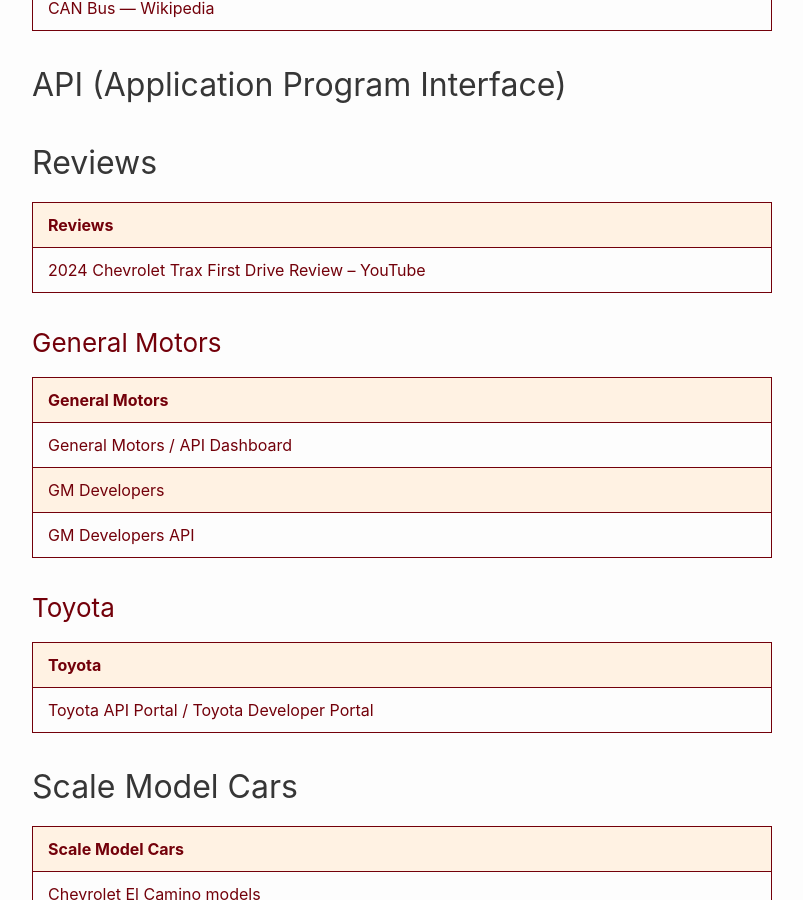
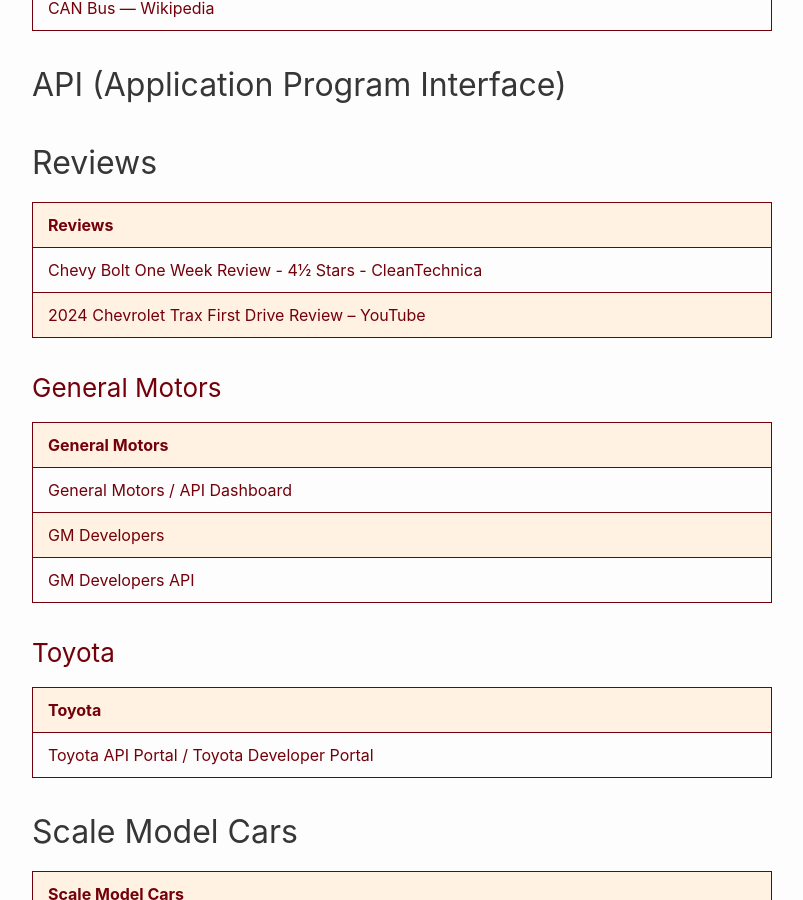
Before and after one commit to RalphHightower/RalphHightower, a Jekyll site: the page built from AutomotiveResources.md, in a window 1280 px wide and 900 px high, scrolled down 4413 px. Shown: the whole window, without its empty margins (238-1041 px from the left). Built offline with Jekyll 4.4.1, drawn with Linux system fonts in a browser that asks for light colours; our own code applies the rules of GitHub Pages for plain Markdown files.

Commit message:
[docs](doc): Chevrolet Bolt Review

```diff
--- a/AutomotiveResources.md
+++ b/AutomotiveResources.md
@@ -75,6 +75,7 @@
 
 | Reviews |
 |---|
+| [Chevy Bolt One Week Review - 4½ Stars - CleanTechnica](https://cleantechnica.com/2023/06/21/chevy-bolt-one-week-review-4%C2%BD-stars/ ) |
 | [2024 Chevrolet Trax First Drive Review – YouTube](https://youtube.com/watch?v=DDLwenI5PHA&feature=share) |
 
 ### [General Motors](https://www.gm.com/)
```
